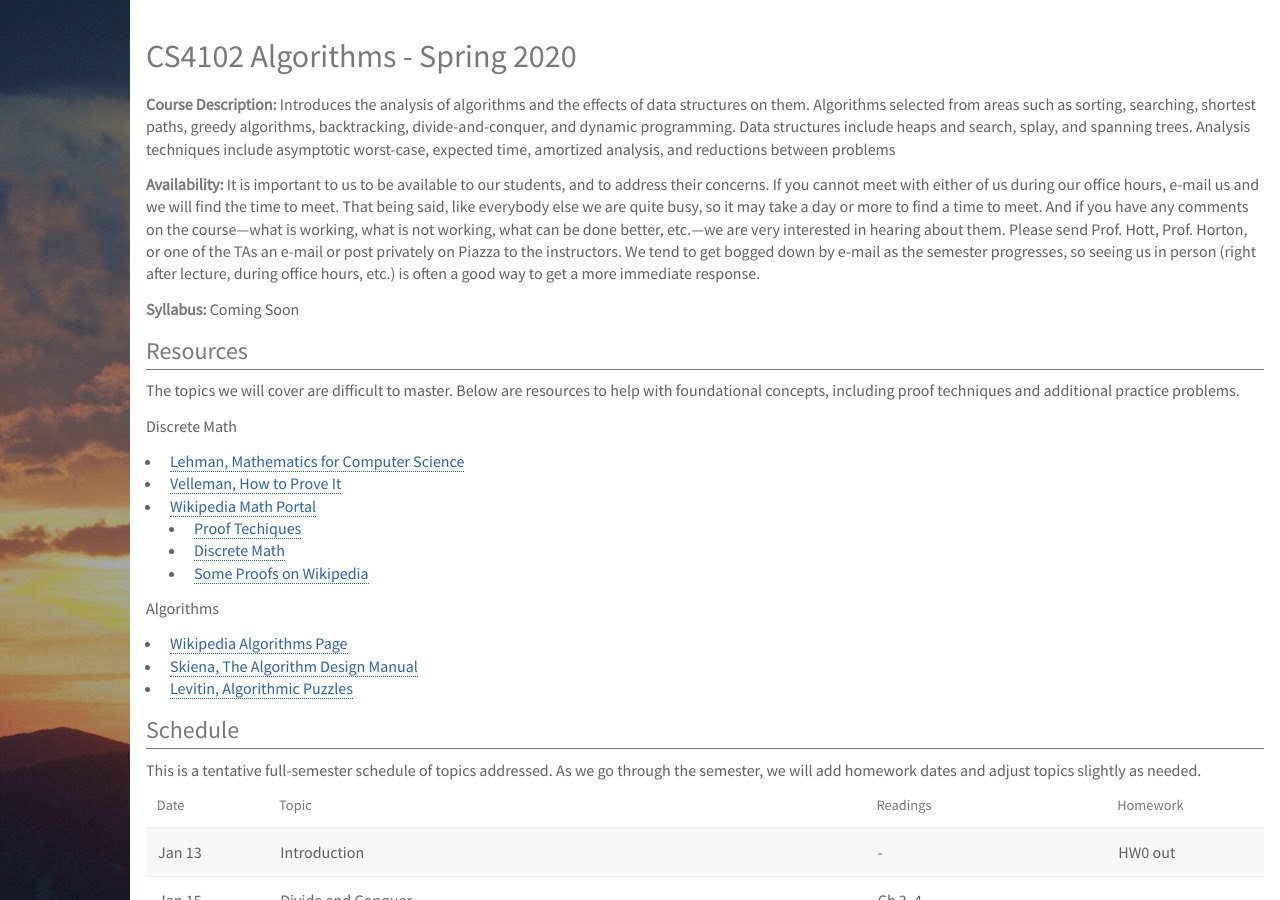
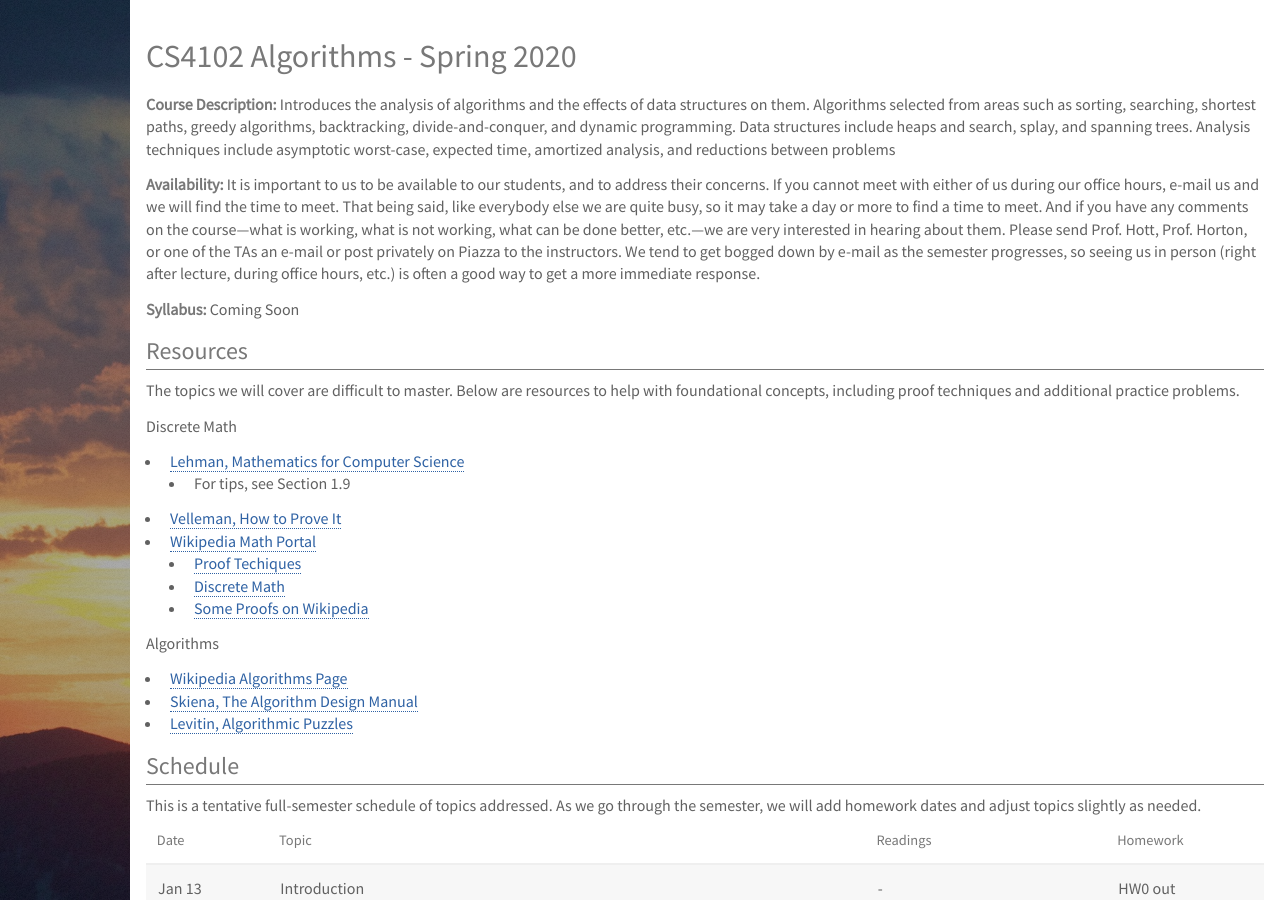
Before and after one commit to deternitydx/uvacs4102, a Jekyll site: the page built from index.md, in a window 1280 px wide and 900 px high. Built offline with Jekyll 4.4.1, drawn with Linux system fonts in a browser that asks for light colours; nearby versions of some CDN libraries; library files that are not in the unit come from our copies.

Commit message:
updated index

```diff
--- a/index.md
+++ b/index.md
@@ -22,6 +22,7 @@ The topics we will cover are difficult to master.  Below are resources to help w
 
 Discrete Math
 - [Lehman, Mathematics for Computer Science](pdfs/mcs.pdf)
+    - For tips, see Section 1.9
 - [Velleman, How to Prove It](https://search.lib.virginia.edu/catalog/u4357637)
 - [Wikipedia Math Portal](https://en.wikipedia.org/wiki/Portal:Mathematics)
     - [Proof Techiques](https://en.wikipedia.org/wiki/Mathematical_proof)
```
